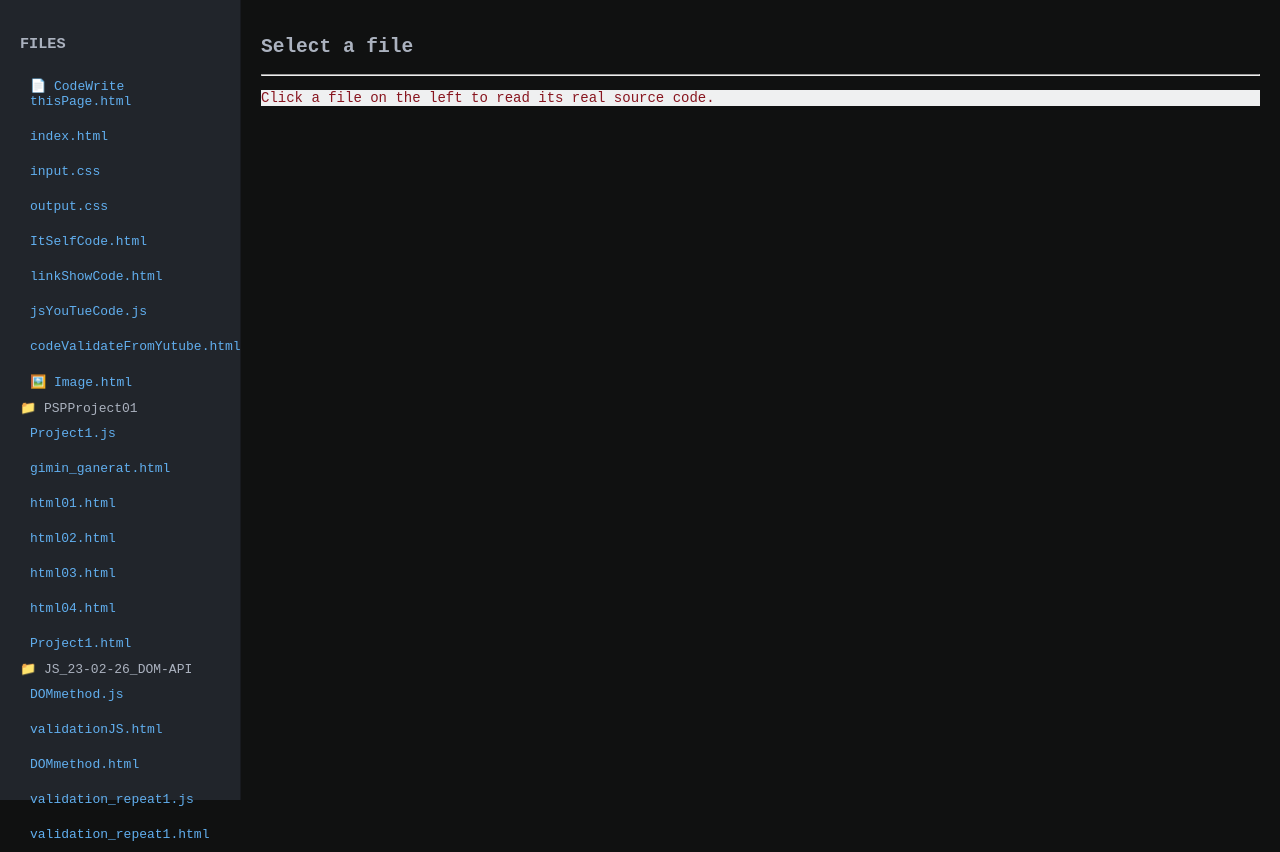
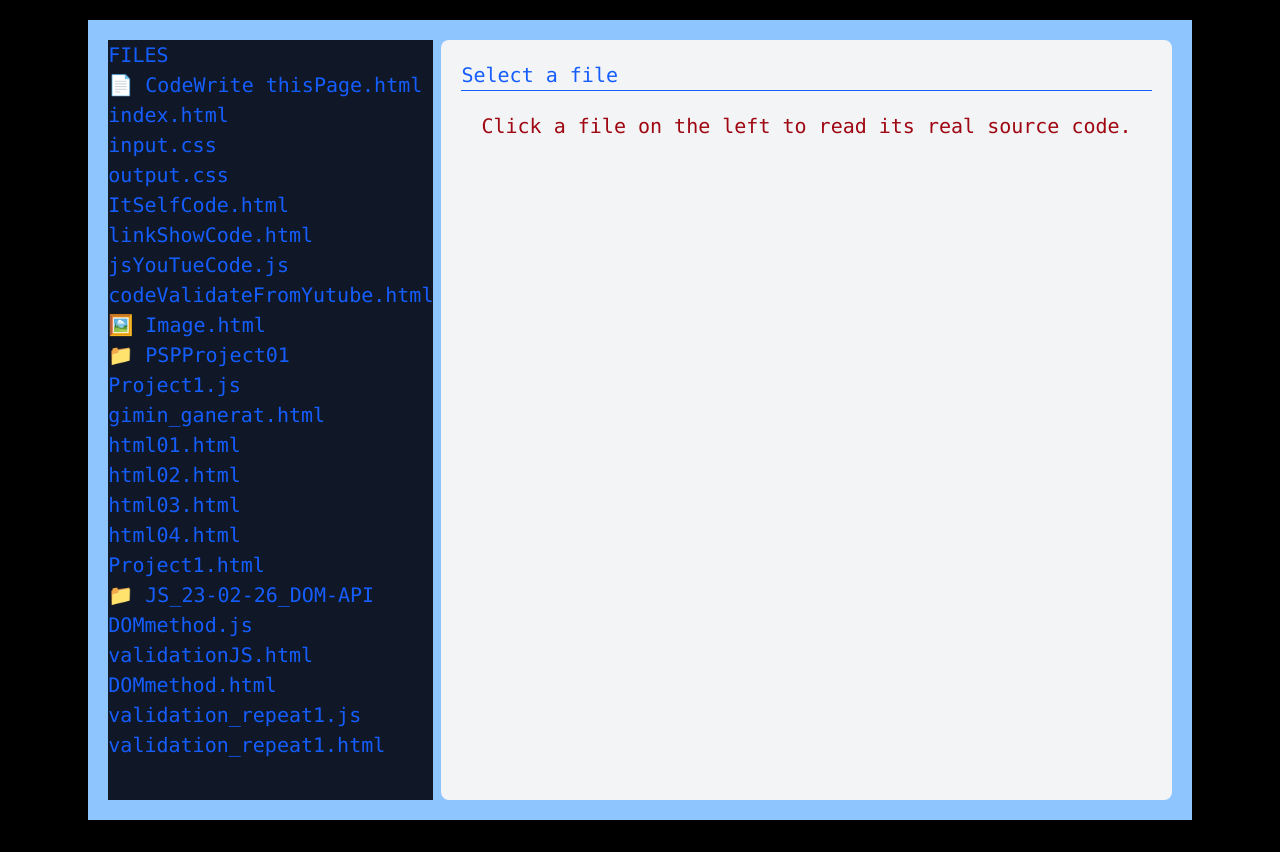
Before and after one commit to Sopheak007661/SOPHEAKJS_index, a website: page CheckCode1.html in a window 1280 px wide. After the commit the page ends 820 px from the top, so only its background shows below. Drawn offline with Linux system fonts and the light colour scheme; a web font is replaced by a local one.

Commit message:
init commit4

```diff
--- a/CheckCode1.html
+++ b/CheckCode1.html
@@ -1,20 +1,23 @@
 <!DOCTYPE html>
 <html lang="en">
+
 <head>
     <meta charset="UTF-8">
     <title>Project Source Viewer</title>
-    <style>
-        body { font-family: monospace; display: flex; height: 100vh; margin: 0; background: #101111; color: #abb2bf; }
+    <link rel="stylesheet" href="output.css">
+    <!-- <style>
+        body { font-family: monospace; display: flex; height: 100vh; margin: 0; background: #101111; color: #0856e6; }
         .sidebar { width: 200px; background: #21252b; padding: 20px; border-right: 1px solid #181a1f; }
         .content { flex-grow: 1; padding: 20px; overflow: auto; }
         .file-link { display: block; padding: 10px; cursor: pointer; color: #61afef; text-decoration: none; }
         .file-link:hover { background: #2c313a; }
         #codeBox { white-space: pre-wrap; background: #eff0f1; border: none; width: 100%; color: #88151f; font-size: 14px; }
-    </style>
+    </style> -->
 </head>
-<body>
 
-    <div class="sidebar">
+<body class="font-mono flex justify-center gap-3 max-h-screen text-[7px] lg:text-[20px] m-0 bg-black text-blue-600 p-0">
+    <div class="flex justify-center min-h-screen  max-w-screen-1lg gap-2 mt-5 bg-blue-300 p-5">
+            <div class=" sidebar   bg-gray-900 flex-col gap-2 justify-stat items-start max-h-1lg ">
                 <h3>FILES</h3>
 
                 <div class="file-link" onclick="loadFile('CheckCode1.html')">📄 CodeWrite thisPage.html</div>
@@ -24,7 +27,8 @@
                 <div class="file-link" onclick="loadFile('Itself_Code.html')">ItSelfCode.html</div>
                 <div class="file-link" onclick="loadFile('linkShowCode.html')">linkShowCode.html</div>
                 <div class="file-link" onclick="loadFile('jsYouTueCode.js')">jsYouTueCode.js</div>
-        <div class="file-link" onclick="loadFile('codeValidateFromYutube.html')">codeValidateFromYutube.html</div>
+                <div class="file-link" onclick="loadFile('codeValidateFromYutube.html')">codeValidateFromYutube.html
+                </div>
                 <div class="file-link" onclick="loadFile('image.html')">🖼️ Image.html</div>
 
                 <div class="folder-name">📁 PSPProject01</div>
@@ -37,18 +41,22 @@
                 <div class="file-link" onclick="loadFile('PSPProject01/Project1.html')">Project1.html</div>
                 <div class="folder-name">📁 JS_23-02-26_DOM-API</div>
                 <div class="file-link" onclick="loadFile('JS_23-02-26_DOM-API/DOMmethod.js')">DOMmethod.js</div>
-        <div class="file-link" onclick="loadFile('JS_23-02-26_DOM-API/validationJS.html')">validationJS.html</div>
+                <div class="file-link" onclick="loadFile('JS_23-02-26_DOM-API/validationJS.html')">validationJS.html
+                </div>
                 <div class="file-link" onclick="loadFile('JS_23-02-26_DOM-API/DOMmethod.html')">DOMmethod.html</div>
-                <div class="file-link" onclick="loadFile('JS_23-02-26_DOM-API/validation_repeat1.js')">validation_repeat1.js</div>
-        <div class="file-link" onclick="loadFile('JS_23-02-26_DOM-API/validation_repeat1.html')">validation_repeat1.html</div>
+                <div class="file-link" onclick="loadFile('JS_23-02-26_DOM-API/validation_repeat1.js')">
+                    validation_repeat1.js
+                </div>
+                <div class="file-link" onclick="loadFile('JS_23-02-26_DOM-API/validation_repeat1.html')">
+                    validation_repeat1.html</div>
             </div>
 
-    <div class="content">
+            <div class="content bg-gray-100 rounded-lg p-5 max-h-1lg overflow-auto">
                 <h2 id="title">Select a file</h2>
                 <hr>
-        <pre id="codeBox">Click a file on the left to read its real source code.</pre>
+                <pre id="codeBox" class="p-5 text-monospace text-red-800">Click a file on the left to read its real source code.</pre>
             </div>
-
+    </div>
     <script>
         function loadFile(fileName) {
             document.getElementById('title').innerText = "Viewing: " + fileName;
@@ -67,4 +75,5 @@
 
     </script>
 </body>
+
 </html>
--- /dev/null
+++ b/package.json
@@ -0,0 +1,6 @@
+{
+  "dependencies": {
+    "@tailwindcss/cli": "^4.2.1",
+    "tailwindcss": "^4.2.1"
+  }
+}
```
Also changed, not shown: output.css, 1 other file. Lines whose indentation alone changed are shown as unchanged.
